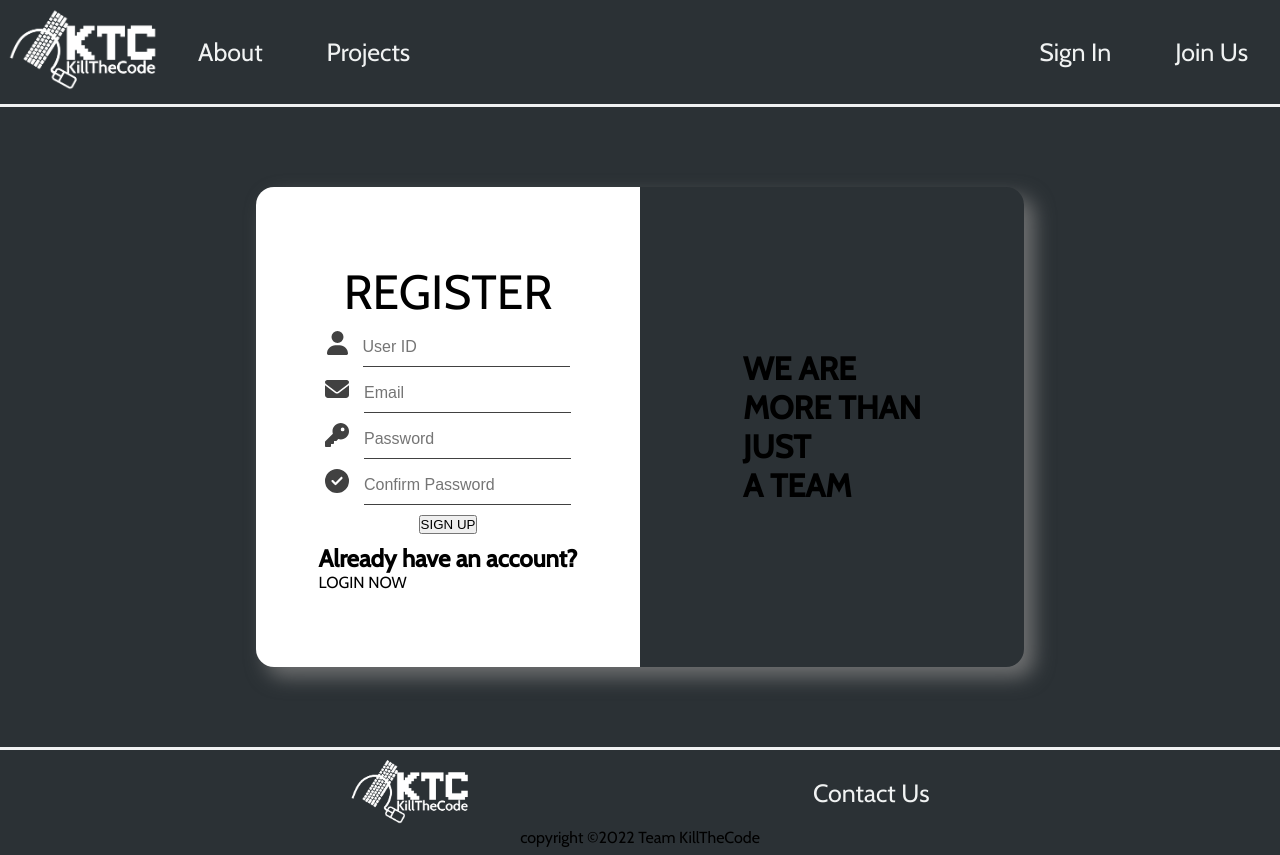
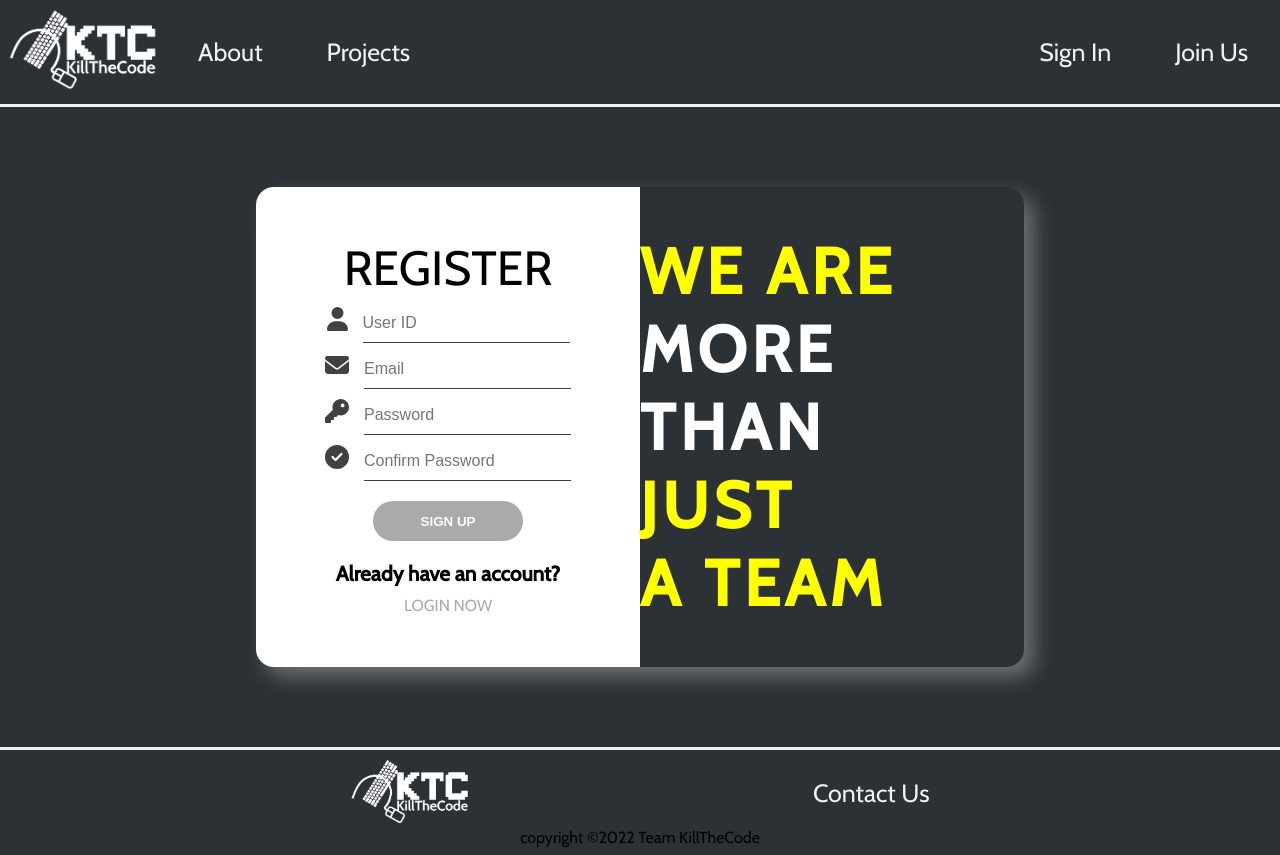
Before and after one commit to Jonghan-park/KillTheCode, a React (Create React App) app in the folder frontend/: page /signin in a window 1280 px wide. Built offline with nearby package versions, Linux system fonts and the light colour scheme.

Commit message:
update signin page

```diff
--- a/frontend/src/components/SignIn/SignIn.css
+++ b/frontend/src/components/SignIn/SignIn.css
@@ -91,5 +91,47 @@ form{
 }
 
 .signUpBtn{
+width:150px;
+height:40px;
+border:none;
+border-radius: 50px;
+background-color:#AAAAAA;
+color:white;
+font-weight: 600;
+margin:10px 0;
+}
 
+.signUpBtn:hover{
+    background-color:#414141;
 }
+
+.existAccount{
+    display:flex;
+    justify-content:center;
+    align-items: center;
+    flex-direction:column;
+}
+
+.existAccount h2{
+    font-size: 1.3rem;
+    padding-bottom: 10px;
+}
+
+a {
+    text-decoration: none;
+    color:#AAAAAA;
+}
+
+a:hover{
+    color:#414141;
+}
+
+.panelContainer{
+    font-size:2rem;
+    letter-spacing: 5px;
+    color:yellow;
+}
+
+.more{
+    color:white;
+}
--- a/frontend/src/components/SignIn/SignIn.js
+++ b/frontend/src/components/SignIn/SignIn.js
@@ -3,7 +3,7 @@ import "./SignIn.css";
 import Button from "react-bootstrap/Button";
 import Form from "react-bootstrap/Form";
 import { FontAwesomeIcon } from "@fortawesome/react-fontawesome";
-
+import { Link } from "react-router-dom";
 import {
   faUser,
   faEnvelope,
@@ -48,7 +48,7 @@ function SignIn() {
           </form>
           <div className="existAccount">
             <h2>Already have an account?</h2>
-            <div className="loginBtn">LOGIN NOW</div>
+            <Link to="/joinUs">LOGIN NOW</Link>
           </div>
         </div>
         <div className="panelContainer">
```
